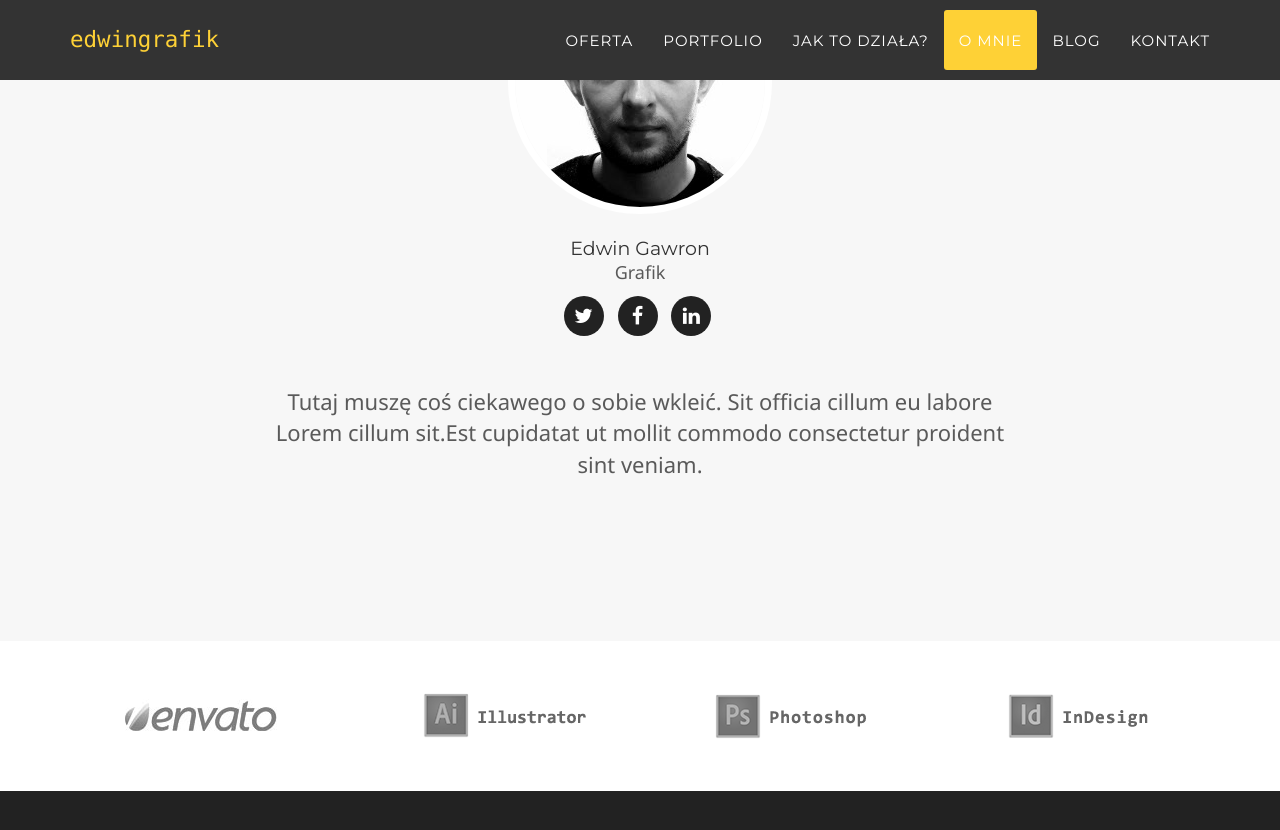
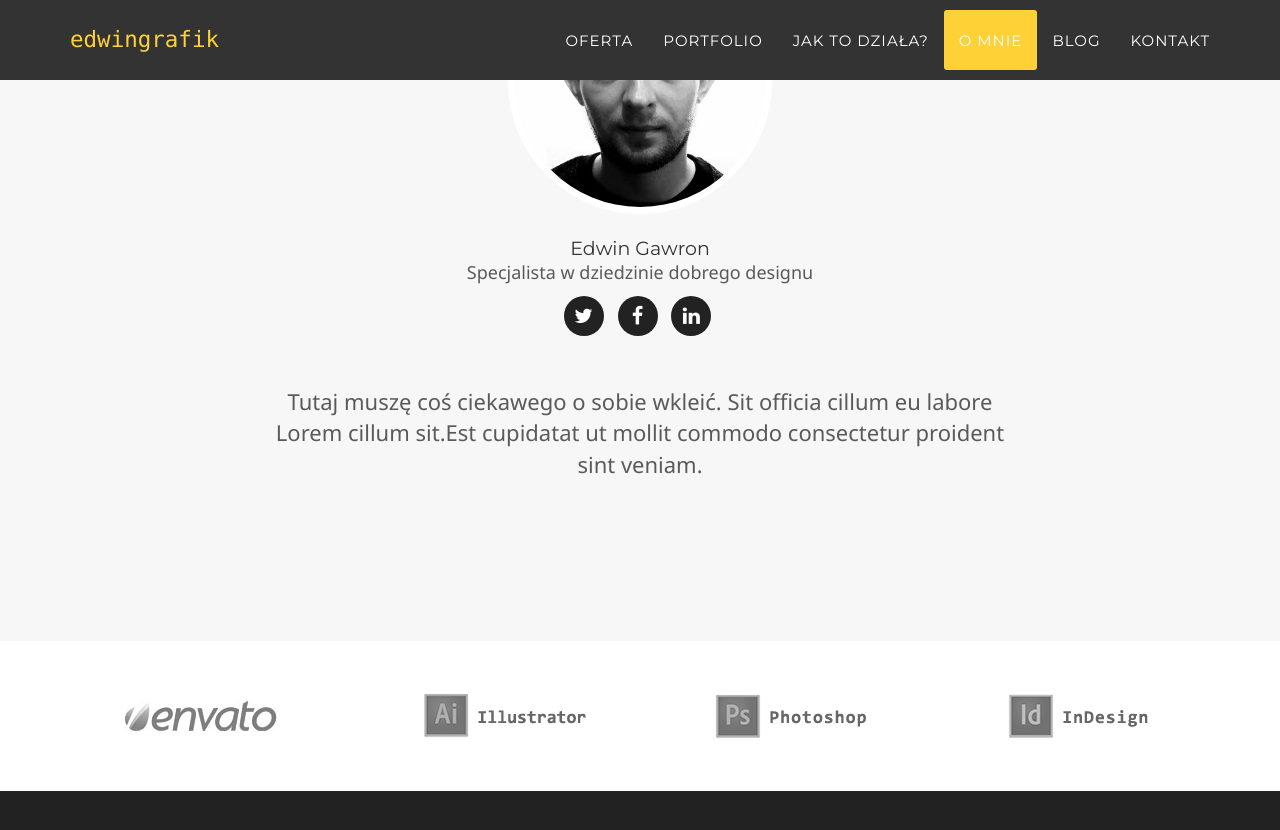
Before and after one commit to edwingrafik/edwingrafik.github.io, a Jekyll site: the page built from index.html, in a window 1280 px wide and 900 px high, scrolled down 4814 px. Shown: the top 830 px of the window. Built offline with Jekyll 4.4.1, drawn with Linux system fonts in a browser that asks for light colours; some web fonts are replaced.

Commit message:
Update _config.yml

```diff
--- a/_config.yml
+++ b/_config.yml
@@ -1,17 +1,16 @@
 url: https://github.com/edwingrafik/edwingrafik.github.io.git
 baseurl: /edwingrafik.github.io/
-
 # Site settings
+author: Edwin Gawron
 title: edwingrafik
 email: edwingawron@gmail.com
 description: "Jestem doświadczonym grafikiem specjalizującym się w tworzeniu wizerunku firm. Tworzę identyfikacje wizualne, logo, systemy znaków, odświeżam wizerunek. Swoją pracę opieram na znajomości najnowszych trendów i panujących standardów. Robię dobrą robotę."
-
-
+keywords: logo | grafik częstochowa | edwingrafik | projekty do druku | wizytowki firmowe | identyfikacja wizualna | branding | design
 # Team names, titles and social links
 people:
 - name: Edwin Gawron
   pic: 1
-  position: Grafik
+  position: Specjalista w dziedzinie dobrego designu
   social:
     - title: twitter
       url: https://twitter.com/edwingrafik
@@ -19,8 +18,6 @@ people:
       url: https://www.facebook.com/edwingrafik/
     - title: linkedin
       url: https://www.linkedin.com/in/edwin-gawron-6b395998?trk=nav_responsive_tab_profile
-
-
 # Social networks usernames (many more available: google-plus, flickr, dribbble, pinterest, instagram, tumblr, linkedin, etc.)
 social:
   - title: twitter
@@ -33,8 +30,6 @@ social:
     url: http://bitbucket.org/jekyll
   - title: google-plus
     url: http://github.com/jekyll
-
-
 # Build settings
 markdown: kramdown
 permalink: pretty
```
